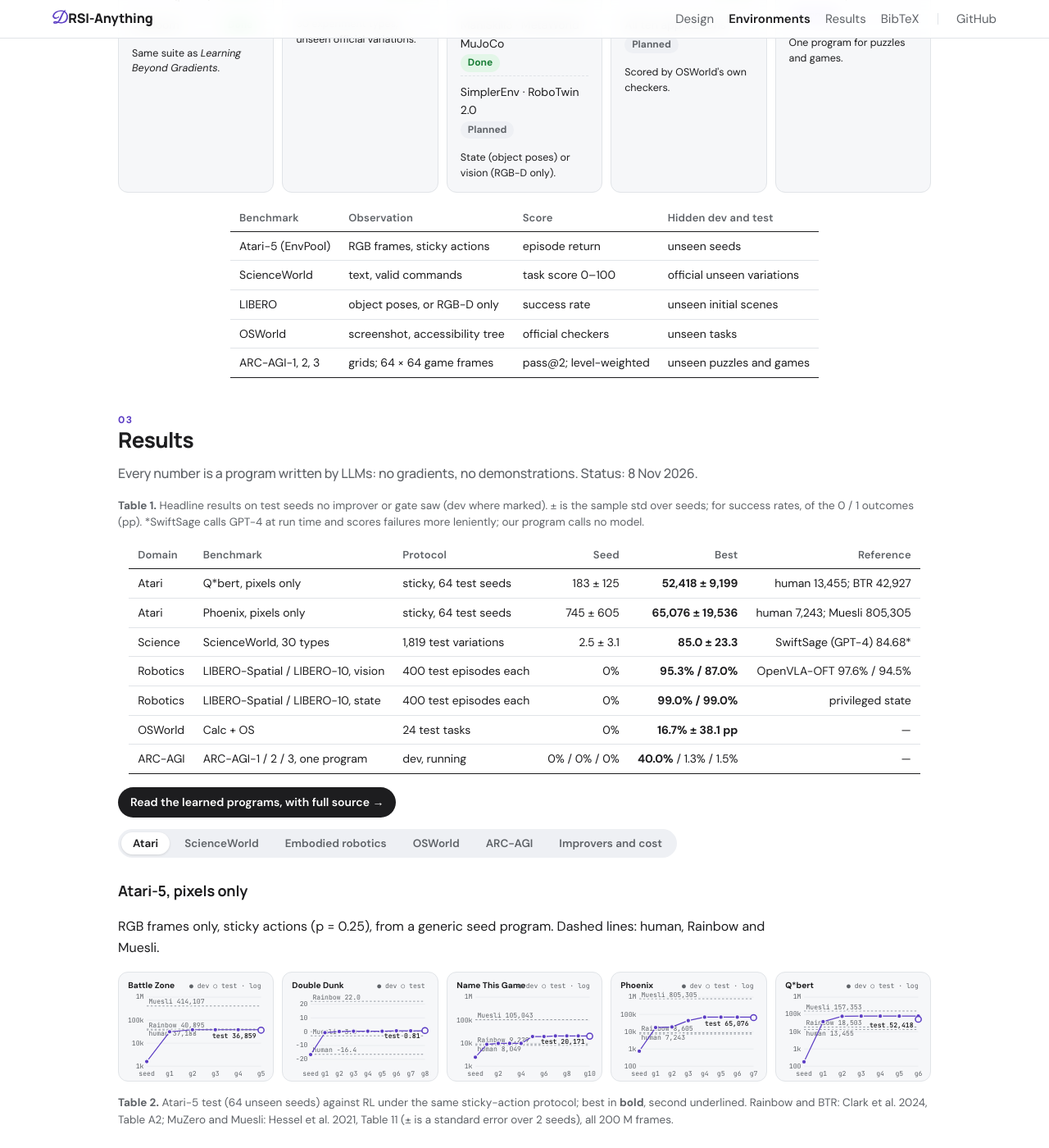
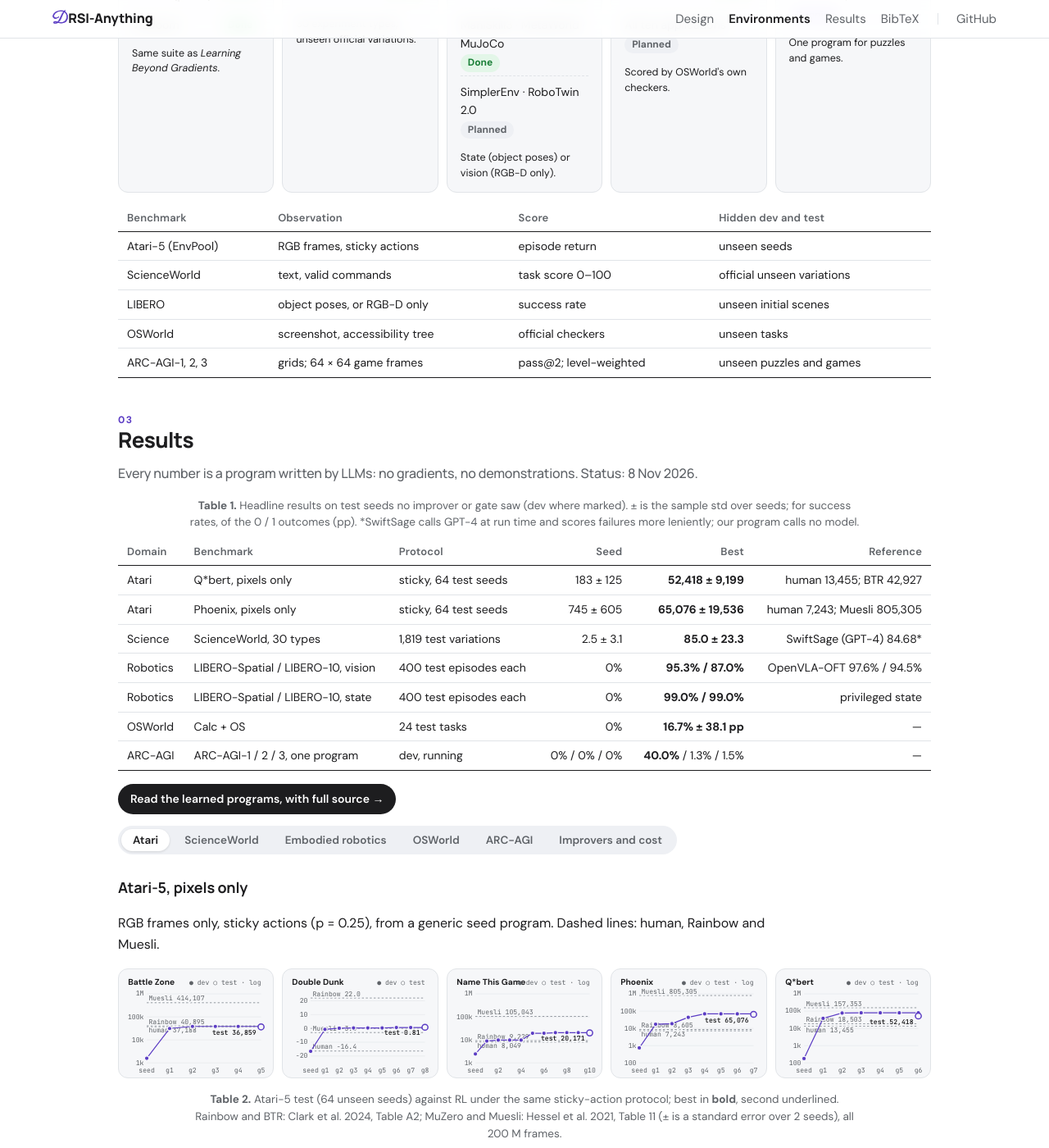
Before and after one commit to SMU-DIGA/drsi-anything-programme, a Jekyll site: the page built from index.html, in a window 1280 px wide and 1400 px high, scrolled down 2029 px. Shown: the whole window at 82% size. Built offline with Jekyll 4.4.1, drawn with Linux system fonts in a browser that asks for light colours.

Commit message:
Tables span the content column (one width for every table, scroll inside the table on phones); table captions and notes centred
Co-Authored-By: Claude Opus 5.5 <noreply@anthropic.com>
Claude-Session: https://claude.ai/code/session_012VRTwfcjG1weZYNEB2Huqo

```diff
--- a/assets/style.css
+++ b/assets/style.css
@@ -384,3 +384,11 @@ tbody tr:last-child td { border-bottom-width: 1.5px; }
 .hook { max-width: 920px; }
 @media (min-width: 900px) { .hook { white-space: nowrap; } }
 .tldr-block { margin-top: 32px; }
+
+/* tables span the content column; captions centred */
+.table-figure { overflow-x: auto; }
+.article-body table { display: table; width: 100%; max-width: 100%; }
+.table-figure table { margin: 8px 0 0; }
+.table-figure figcaption { text-align: center; max-width: 820px; margin: 0 auto 6px; }
+.table-figure .table-note { text-align: center; max-width: 820px; margin: 0 auto 6px; }
+@media (max-width: 700px) { .article-body table { display: block; overflow-x: auto; } }
```
